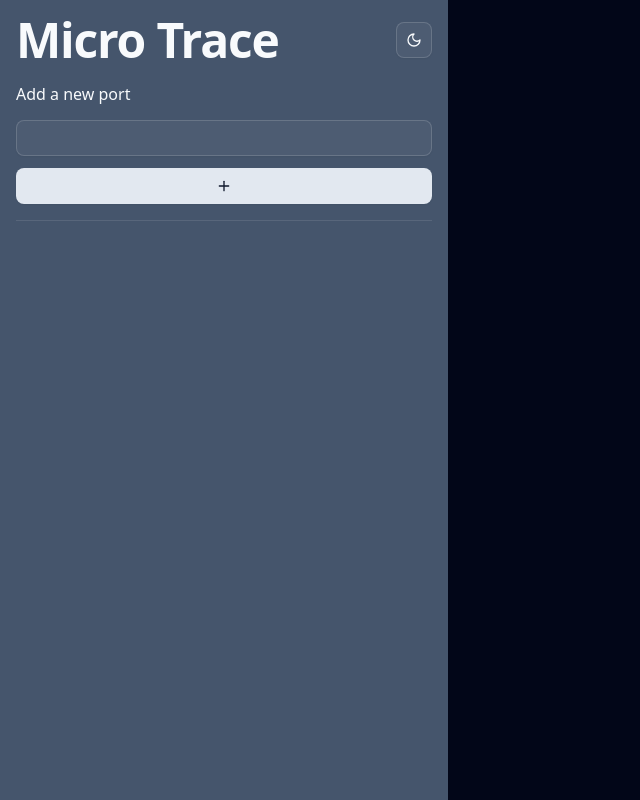
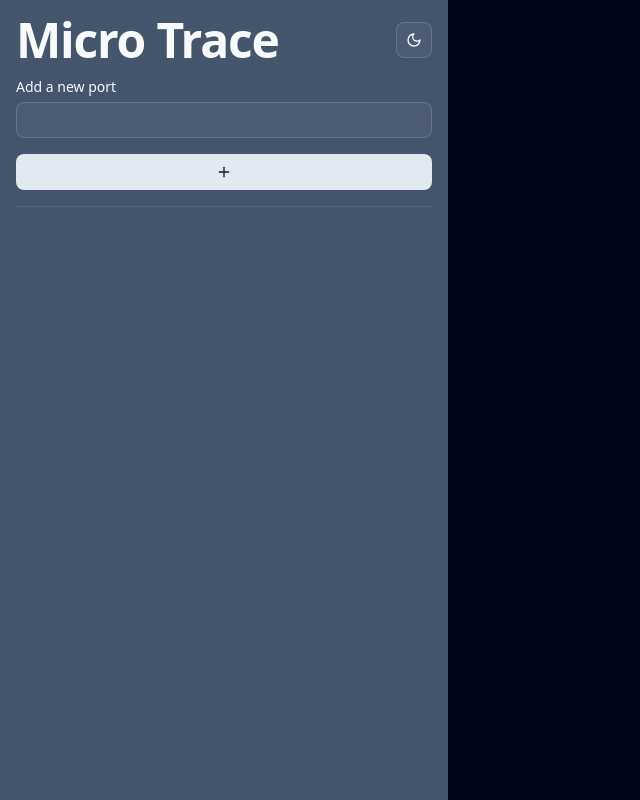
Before and after one commit to judasaca/micro-debugger-frontend, a React (Vite) app: page / in a window 1280 px wide. Shown: the whole page, without its empty margins (0-640 px from the left). Built offline with nearby package versions, Linux system fonts and the light colour scheme.

Commit message:
Add proper form

```diff
--- a/package.json
+++ b/package.json
@@ -12,6 +12,7 @@
   "dependencies": {
     "@hookform/resolvers": "^5.0.1",
     "@radix-ui/react-dropdown-menu": "^2.1.6",
+    "@radix-ui/react-label": "^2.1.2",
     "@radix-ui/react-separator": "^1.1.2",
     "@radix-ui/react-slot": "^1.1.2",
     "@tailwindcss/vite": "^4.1.1",
--- a/src/components/control-panel/NewPortForm.tsx
+++ b/src/components/control-panel/NewPortForm.tsx
@@ -9,25 +9,32 @@ import { PlusIcon } from "lucide-react";
 import useGlobalStore from "@/lib/store";
 
 const schema = z.object({
-  port: z.number({ coerce: true }),
+  port: z.number({ message: "Port is required" }),
 });
 
 type SchemaType = z.infer<typeof schema>;
 const NewPortForm = () => {
   const addPort = useGlobalStore((state) => state.addPort);
-  const { handleSubmit, register } = useForm<SchemaType>({
+  const {
+    handleSubmit,
+    register,
+    formState: { errors },
+  } = useForm<SchemaType>({
     resolver: zodResolver(schema),
   });
   const onSubmit = (data: SchemaType) => {
-    console.log("hey");
     addPort(data.port);
   };
   return (
     <form onSubmit={handleSubmit(onSubmit)}>
-      <div className="flex flex-col gap-3 items-stretch">
-        <TypographyP>Add a new port</TypographyP>
-
-        <Input {...register("port")} />
+      <div className="flex flex-col gap-4 items-stretch">
+        <Input
+          label="Add a new port"
+          type="number"
+          id="port-input"
+          error={errors.port}
+          {...register("port", { valueAsNumber: true })}
+        />
         <Button type="submit">
           <PlusIcon />
         </Button>
--- a/src/components/ui/button.tsx
+++ b/src/components/ui/button.tsx
@@ -1,11 +1,11 @@
-import * as React from "react"
-import { Slot } from "@radix-ui/react-slot"
-import { cva, type VariantProps } from "class-variance-authority"
+import * as React from "react";
+import { Slot } from "@radix-ui/react-slot";
+import { cva, type VariantProps } from "class-variance-authority";
 
-import { cn } from "@/lib/utils"
+import { cn } from "@/lib/utils";
 
 const buttonVariants = cva(
-  "inline-flex items-center justify-center gap-2 whitespace-nowrap rounded-md text-sm font-medium transition-all disabled:pointer-events-none disabled:opacity-50 [&_svg]:pointer-events-none [&_svg:not([class*='size-'])]:size-4 shrink-0 [&_svg]:shrink-0 outline-none focus-visible:border-ring focus-visible:ring-ring/50 focus-visible:ring-[3px] aria-invalid:ring-destructive/20 dark:aria-invalid:ring-destructive/40 aria-invalid:border-destructive",
+  "inline-flex items-center justify-center gap-2 hover:cursor-pointer whitespace-nowrap rounded-md text-sm font-medium transition-all disabled:pointer-events-none disabled:opacity-50 [&_svg]:pointer-events-none [&_svg:not([class*='size-'])]:size-4 shrink-0 [&_svg]:shrink-0 outline-none focus-visible:border-ring focus-visible:ring-ring/50 focus-visible:ring-[3px] aria-invalid:ring-destructive/20 dark:aria-invalid:ring-destructive/40 aria-invalid:border-destructive",
   {
     variants: {
       variant: {
@@ -32,8 +32,8 @@ const buttonVariants = cva(
       variant: "default",
       size: "default",
     },
-  }
-)
+  },
+);
 
 function Button({
   className,
@@ -43,9 +43,9 @@ function Button({
   ...props
 }: React.ComponentProps<"button"> &
   VariantProps<typeof buttonVariants> & {
-    asChild?: boolean
+    asChild?: boolean;
   }) {
-  const Comp = asChild ? Slot : "button"
+  const Comp = asChild ? Slot : "button";
 
   return (
     <Comp
@@ -53,7 +53,7 @@ function Button({
       className={cn(buttonVariants({ variant, size, className }))}
       {...props}
     />
-  )
+  );
 }
 
-export { Button, buttonVariants }
+export { Button, buttonVariants };
--- a/src/components/ui/input.tsx
+++ b/src/components/ui/input.tsx
@@ -1,21 +1,36 @@
-import * as React from "react"
+import * as React from "react";
 
-import { cn } from "@/lib/utils"
+import { cn } from "@/lib/utils";
+import { Label } from "./label";
+import { FieldError } from "react-hook-form";
 
-function Input({ className, type, ...props }: React.ComponentProps<"input">) {
+type InputProps = React.ComponentProps<"input"> & {
+  label?: string;
+  error?: FieldError;
+  id: string;
+};
+
+function Input({ className, type, id, label, error, ...props }: InputProps) {
   return (
+    <div className="flex flex-col items-stretch gap-2">
+      <Label htmlFor={id}>{label}</Label>
+
       <input
         type={type}
+        id={id}
         data-slot="input"
         className={cn(
           "file:text-foreground placeholder:text-muted-foreground selection:bg-primary selection:text-primary-foreground dark:bg-input/30 border-input flex h-9 w-full min-w-0 rounded-md border bg-transparent px-3 py-1 text-base shadow-xs transition-[color,box-shadow] outline-none file:inline-flex file:h-7 file:border-0 file:bg-transparent file:text-sm file:font-medium disabled:pointer-events-none disabled:cursor-not-allowed disabled:opacity-50 md:text-sm",
           "focus-visible:border-ring focus-visible:ring-ring/50 focus-visible:ring-[3px]",
           "aria-invalid:ring-destructive/20 dark:aria-invalid:ring-destructive/40 aria-invalid:border-destructive",
-        className
+          className,
         )}
         {...props}
       />
-  )
+
+      {error && <div className="text-sm text-red-900">{error.message}</div>}
+    </div>
+  );
 }
 
-export { Input }
+export { Input };
--- /dev/null
+++ b/src/components/ui/label.tsx
@@ -0,0 +1,22 @@
+import * as React from "react"
+import * as LabelPrimitive from "@radix-ui/react-label"
+
+import { cn } from "@/lib/utils"
+
+function Label({
+  className,
+  ...props
+}: React.ComponentProps<typeof LabelPrimitive.Root>) {
+  return (
+    <LabelPrimitive.Root
+      data-slot="label"
+      className={cn(
+        "flex items-center gap-2 text-sm leading-none font-medium select-none group-data-[disabled=true]:pointer-events-none group-data-[disabled=true]:opacity-50 peer-disabled:cursor-not-allowed peer-disabled:opacity-50",
+        className
+      )}
+      {...props}
+    />
+  )
+}
+
+export { Label }
```
Also changed, not shown: 1 other file (tests, documents, lock files or other folders). Lines whose indentation alone changed are shown as unchanged.
